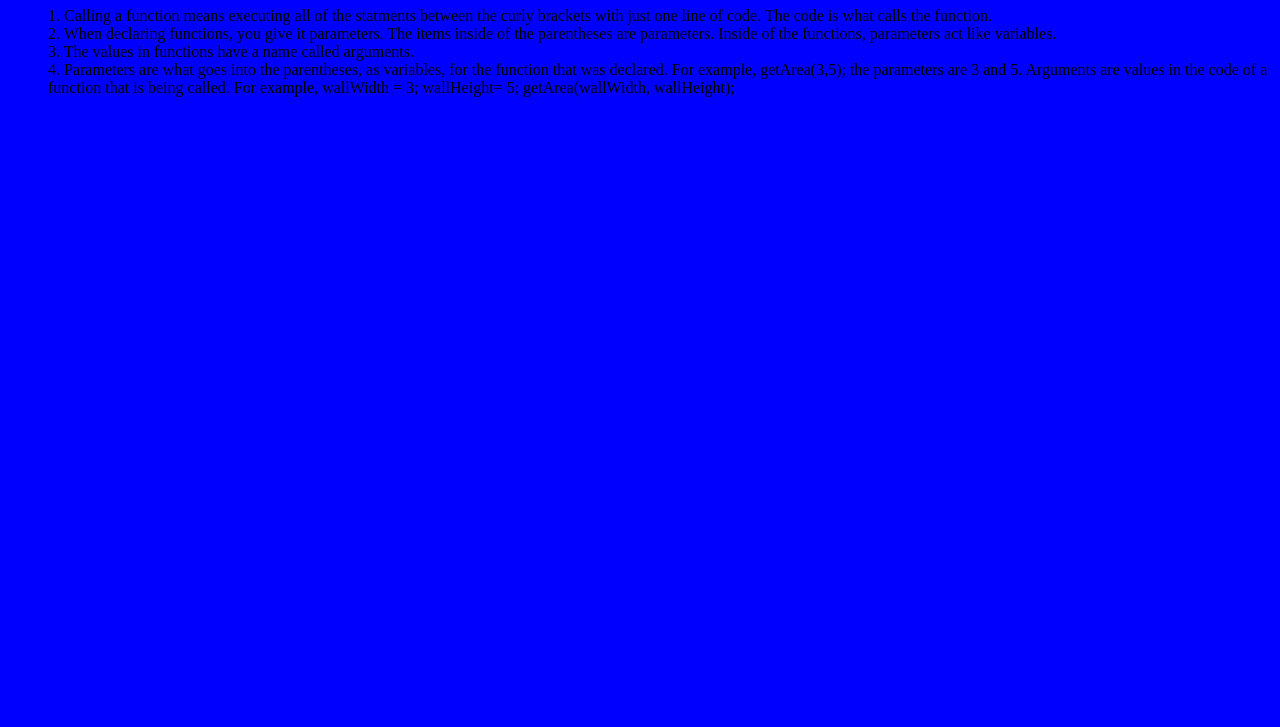
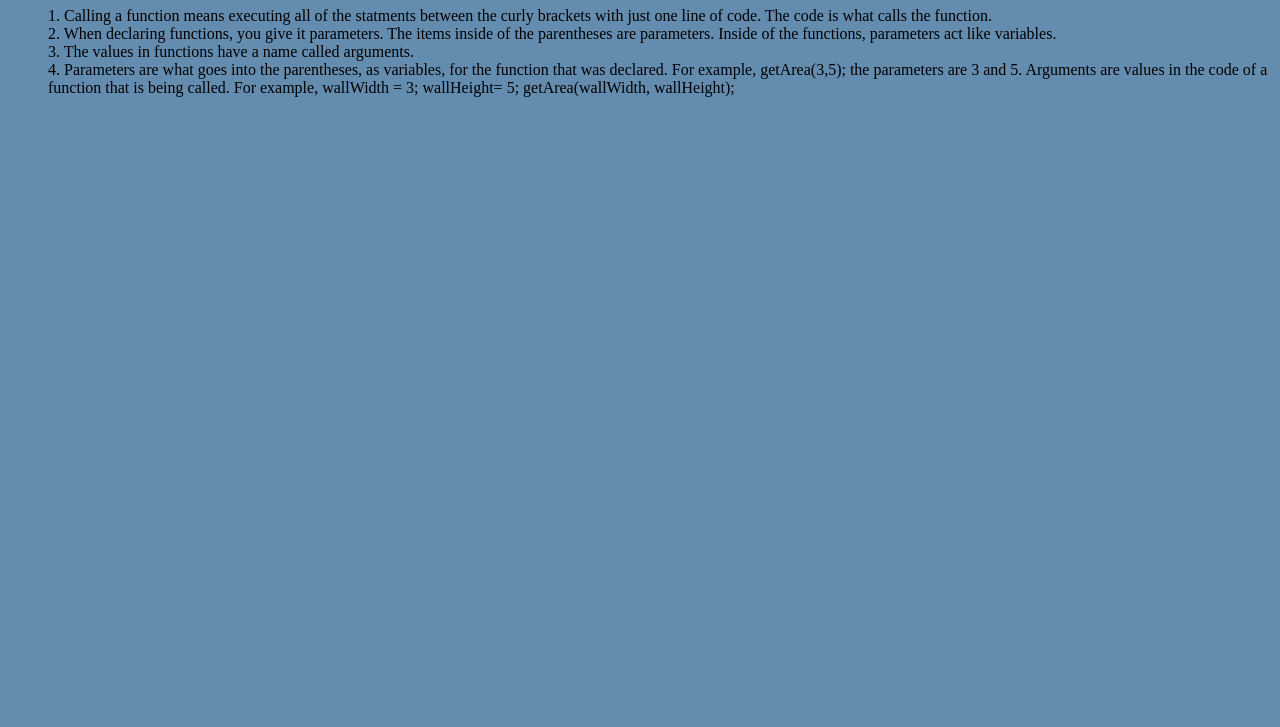
Before and after one commit to emilyannb/Unit_3_functions_methods_objects_Emily_Budhu-, a plain HTML site: page index.html in a window 1280 px wide. Shown: the part 73-800 px from the top of the page. Drawn offline with Linux system fonts and the light colour scheme.

Commit message:
the color

```diff
--- a/style.css
+++ b/style.css
@@ -1,5 +1,5 @@
 body{
-  background-color: blue;
+  background-color: #638CAF;
 }
 
 li{
```
